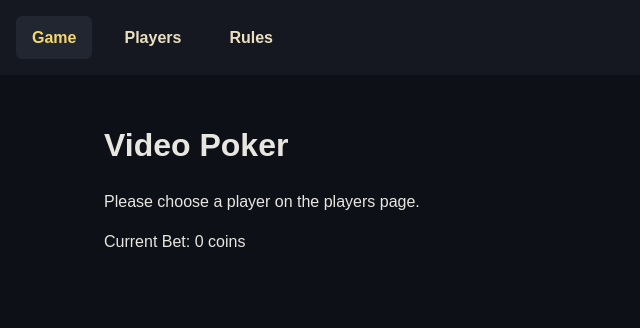
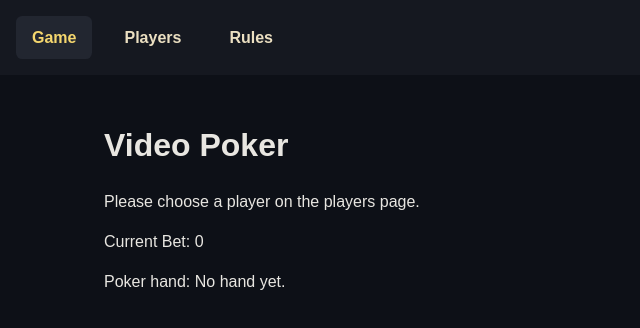
Before and after one commit to imlg-code/video-poker, a React (Vite) app: page /game in a window 1280 px wide. Shown: the top 328 px of the page, without its empty margins (0-640 px from the left). Built offline with nearby package versions, Linux system fonts and the light colour scheme.

Commit message:
Laget komponenter for coins, pokerhånd og innsats

```diff
--- /dev/null
+++ b/src/components/currentBet/CurrentBet.tsx
@@ -0,0 +1,11 @@
+type CurrentBetProps ={
+    bet: number;
+}
+//Viser spillerens innsats
+export default function CurrentBet({bet}: CurrentBetProps){
+    return(
+        <p>
+            Current Bet: {bet}
+        </p>
+    )
+}
--- /dev/null
+++ b/src/components/pokerHandDisplay/PokerHandDisplay.tsx
@@ -0,0 +1,10 @@
+import type { PokerHand } from "../../types/game";
+type PokerHandDisplayProps={
+    hand: PokerHand | null;
+};
+
+export default function PokerHandDisplay({hand}: PokerHandDisplayProps){
+    return(
+        <p>Poker hand: {hand ?? "No hand yet."}</p>
+    )
+}
--- /dev/null
+++ b/src/components/totalCoins/TotalCoins.tsx
@@ -0,0 +1,12 @@
+
+type TotalCoinsProps = {
+    coins: number;
+}
+
+export default function TotalCoins ({coins}: TotalCoinsProps){
+    return(
+        <p>Total Coins: {coins}</p>
+    );
+
+
+}
--- a/src/pages/GamePage/GamePage.tsx
+++ b/src/pages/GamePage/GamePage.tsx
@@ -1,5 +1,8 @@
 import {usePlayerStore} from "../../store/playerStore.ts"
 import {useGameStore}from "../../store/gameStore.ts"
+import TotalCoins from "../../components/totalCoins/TotalCoins.tsx";
+import CurrentBet from "../../components/currentBet/CurrentBet.tsx";
+import PokerHandDisplay from "../../components/pokerHandDisplay/PokerHandDisplay.tsx";
 //Viser spillsiden med navn og coins for den valgte spilleren
 function GamePage() {
   const players = usePlayerStore((state) => state.players);
@@ -10,16 +13,20 @@ function GamePage() {
 
 );
 const currentBet = useGameStore((state) => state.currentBet);
+const pokerHand = useGameStore((state) => state.pokerHand);
   return (
     <main>
       <h1>Video Poker</h1>
-      {selectedPlayer ? (
-      <p> Player: {selectedPlayer.name} - {selectedPlayer.coins} coins</p>
-      ): (
-      <p>Please choose a player on the players page.</p>
-      )}
-      <p>Current Bet: {currentBet} coins</p>
-
+     {selectedPlayer ? (
+    <>
+        <p>Player: {selectedPlayer.name}</p>
+        <TotalCoins coins={selectedPlayer.coins} />
+    </>
+) : (
+    <p>Please choose a player on the players page.</p>
+)}
+<CurrentBet bet = {currentBet}/>
+<PokerHandDisplay hand={pokerHand}/>
     </main>
   );
 }
```
Also changed, not shown: 1 other file (tests, documents, lock files or other folders).
